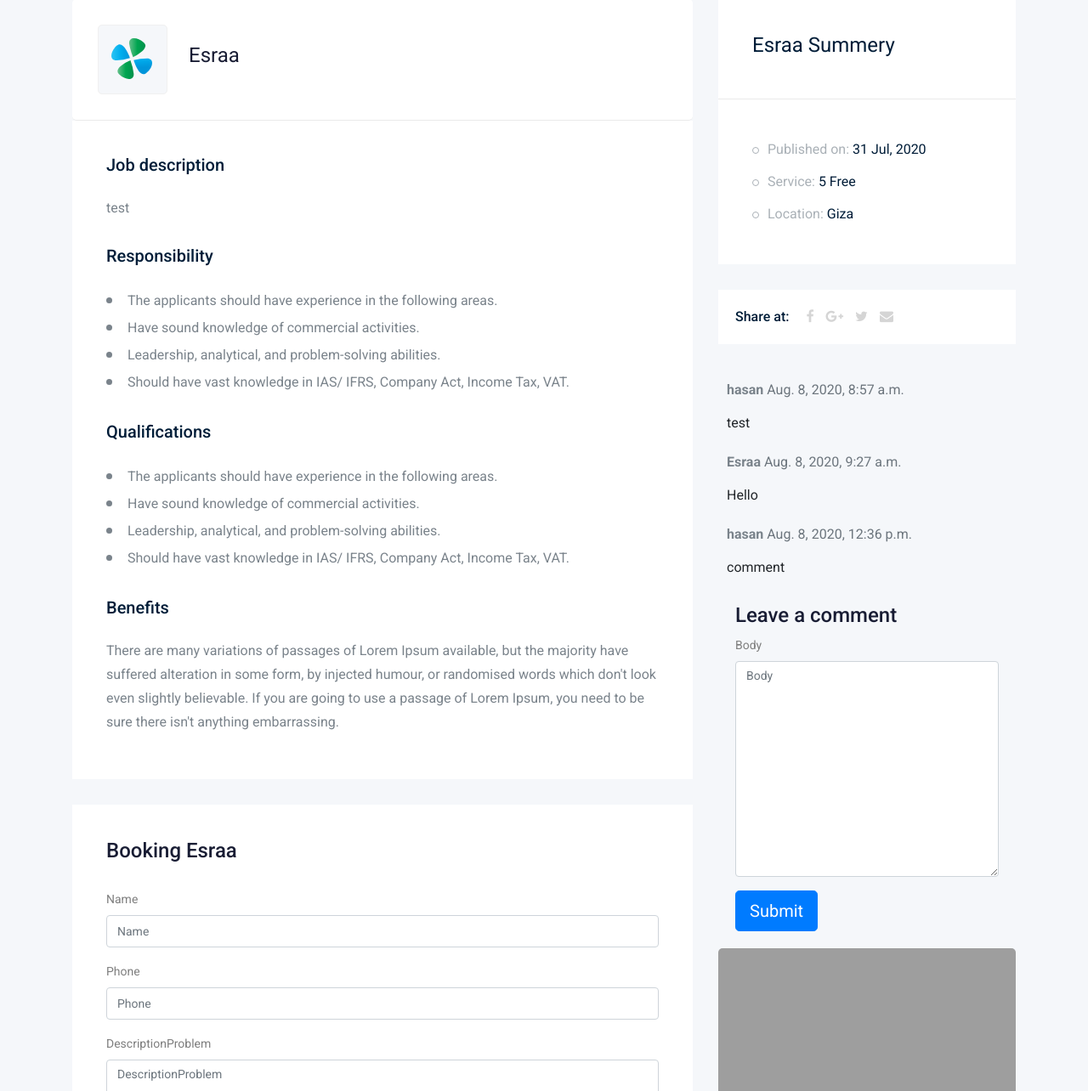
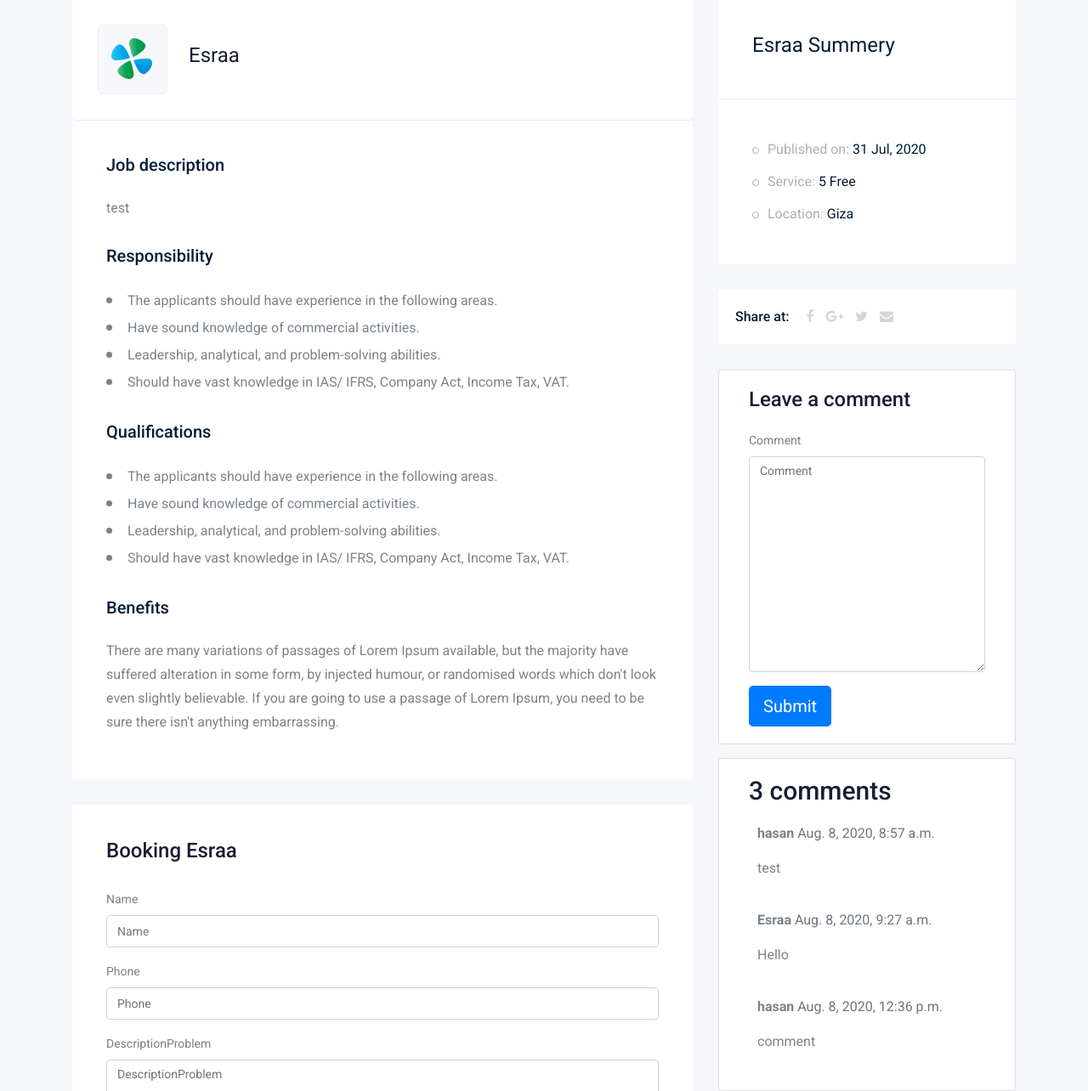
Before and after one commit to Hasan-saad/django-2gether-only, a Django app: page /ServiceProvider/1 in a window 1280 px wide. Shown: the part 452-1736 px from the top of the page at 85% size. Run offline with Django 3.2, Linux system fonts and the light colour scheme; a user stored in the database is signed in; data comes from the database, SQL or seed files in the repository; a map, chart or similar area stays blank; some libraries are stand-ins or nearby versions; grey boxes are pictures that could not be loaded.

Commit message:
can user add ( first_name, last_name ) and add count commints

```diff
--- a/ServiceProvider/admin.py
+++ b/ServiceProvider/admin.py
@@ -8,9 +8,9 @@ admin.site.register(Reservation)
 # admin.site.register(comments)
 @admin.register(Comment)
 class CommentAdmin(admin.ModelAdmin):
-    list_display = ('user', 'body', 'serviceProvider', 'created_on', 'active')
+    list_display = ('user', 'comment', 'serviceProvider', 'created_on', 'active')
     list_filter = ('active', 'created_on')
-    search_fields = ('user', 'body')
+    search_fields = ('user', 'comment')
     actions = ['approve_comments']
 
     def approve_comments(self, request, queryset):
--- a/ServiceProvider/form.py
+++ b/ServiceProvider/form.py
@@ -16,4 +16,4 @@ class AddService(forms.ModelForm):
 class CommentForm(forms.ModelForm):
     class Meta:
         model = Comment
-        fields = ['body']
+        fields = ['comment']
--- a/ServiceProvider/models.py
+++ b/ServiceProvider/models.py
@@ -67,7 +67,7 @@ class Reservation(models.Model):
 class Comment(models.Model):
     user = models.ForeignKey(Profile,on_delete=models.CASCADE,related_name='comments')
     serviceProvider = models.ForeignKey(ServicProvider,on_delete=models.CASCADE,related_name='comments')
-    body = models.TextField()
+    comment = models.TextField()
     created_on = models.DateTimeField(auto_now_add=True)
     active = models.BooleanField(default=True)
 
@@ -75,4 +75,4 @@ class Comment(models.Model):
         ordering = ['created_on']
 
     def __str__(self):
-        return 'Comment {} by {}'.format(self.body, self.user)
+        return 'Comment {} by {}'.format(self.comment, self.user)
--- a/ServiceProvider/templates/ServiceProvider/Service_detail.html
+++ b/ServiceProvider/templates/ServiceProvider/Service_detail.html
@@ -105,7 +105,29 @@
                             <li><a href="#"> <i class="fa fa-envelope"></i></a> </li>
                         </ul>
                     </div>
-<!-- ------------------------------------- -->
+                    <!-- Comments -->
+                    <div class="col-md-12 card mb-12  mt-3 ">
+                      <div class="card-body">
+                        {% if new_comment %}
+                        <div class="alert alert-success" role="alert">
+                          Your comment is awaiting moderation
+                        </div>
+                        {% else %}
+                        <h3>Leave a comment</h3>
+                        <form method="post" style="margin-top: 1.3em;">
+                          {% csrf_token %}
+                          {% bootstrap_form commentForm %}
+                          {% buttons %}
+                          <button type="submit" class="btn btn-primary  btn-lg">Submit</button>
+                          {% endbuttons %}
+                        </form>
+                        {% endif %}
+                      </div>
+                    </div>
+                    <div class="col-md-12 card mb-12  mt-3 ">
+                      <div class="card-body">
+
+                        <h2>{{ comments.count }} comments</h2>
 
                         {% for comment in comments %}
                         <div class="comments" style="padding: 10px;">
@@ -115,67 +137,13 @@
                               {{ comment.created_on }}
                             </span>
                           </p>
-          {{ comment.body}}
-        </div>
-        {% endfor %}
-<!-- ------------------------------------- -->
-
-        <div class="card-body">
-            {% if new_comment %}
-            <div class="alert alert-success" role="alert">
-              Your comment is awaiting moderation
-            </div>
-            {% else %}
-            <h3>Leave a comment</h3>
-            <form method="post" >
-                {% csrf_token %}
-                {% bootstrap_form commentForm %}
-                {% buttons %}
-                <!-- {{ form.as_p }}
-                {% csrf_token %} -->
-              <button type="submit" class="btn btn-primary  btn-lg">Submit</button>
-                {% endbuttons %}
-            </form>
-            {% endif %}
-          </div>
-<!-- ------------------------------------- -->
-
-          <!-- <div class="col-md-8 card mb-4  mt-3 ">
-            <div class="card-body"> -->
-              <!-- comments -->
-              <!-- <h2>{{ comments.count }} comments</h2>
-
-              {% for comment in comments %}
-              <div class="comments" style="padding: 10px;">
-                <p class="font-weight-bold">
-                  {{ comment.name }}
-                  <span class=" text-muted font-weight-normal">
-                    {{ comment.created_on }}
-                  </span>
-                </p>
-                {{ comment.body | linebreaks }}
+                          {{ comment.comment | linebreaks }}
                         </div>
                         {% endfor %}
                       </div>
                     </div>
-          <div class="col-md-8 card mb-4  mt-3 ">
-            <div class="card-body">
-              {% if new_comment %}
-              <div class="alert alert-success" role="alert">
-                Your comment is awaiting moderation
-              </div>
-              {% else %}
-              <h3>Leave a comment</h3>
-              <form method="post" style="margin-top: 1.3em;">
-                {{ comment_form.as_p }}
-                {% csrf_token %}
-                <button type="submit" class="btn btn-primary  btn-lg">Submit</button>
-              </form>
-              {% endif %}
-            </div>
-          </div>
-        </div> -->
-<!-- ------------------------------------- -->
+                    <!-- end comments -->
+
                     <div class="job_location_wrap">
                         <div class="job_lok_inner">
                             <div id="map" style="height: 200px;"></div>
@@ -209,5 +177,6 @@
                 </div>
             </div>
         </div>
+    </div>
 
 {% endblock body%}
--- a/accounts/forms.py
+++ b/accounts/forms.py
@@ -7,7 +7,7 @@ from .models import Profile
 class Signup(UserCreationForm):
     class Meta:
         model = User
-        fields = ['username', 'email', 'password1', 'password2']
+        fields = ['username', 'first_name', 'last_name', 'email', 'password1', 'password2']
 
 class SignupUser(forms.ModelForm):
     class Meta:
```
Also changed, not shown: ServiceProvider/migrations/0009_auto_20200808_1516.py (added), db.sqlite3, media/service/None_lkEwQ2p.jpg (added). Lines whose indentation alone changed are shown as unchanged.
